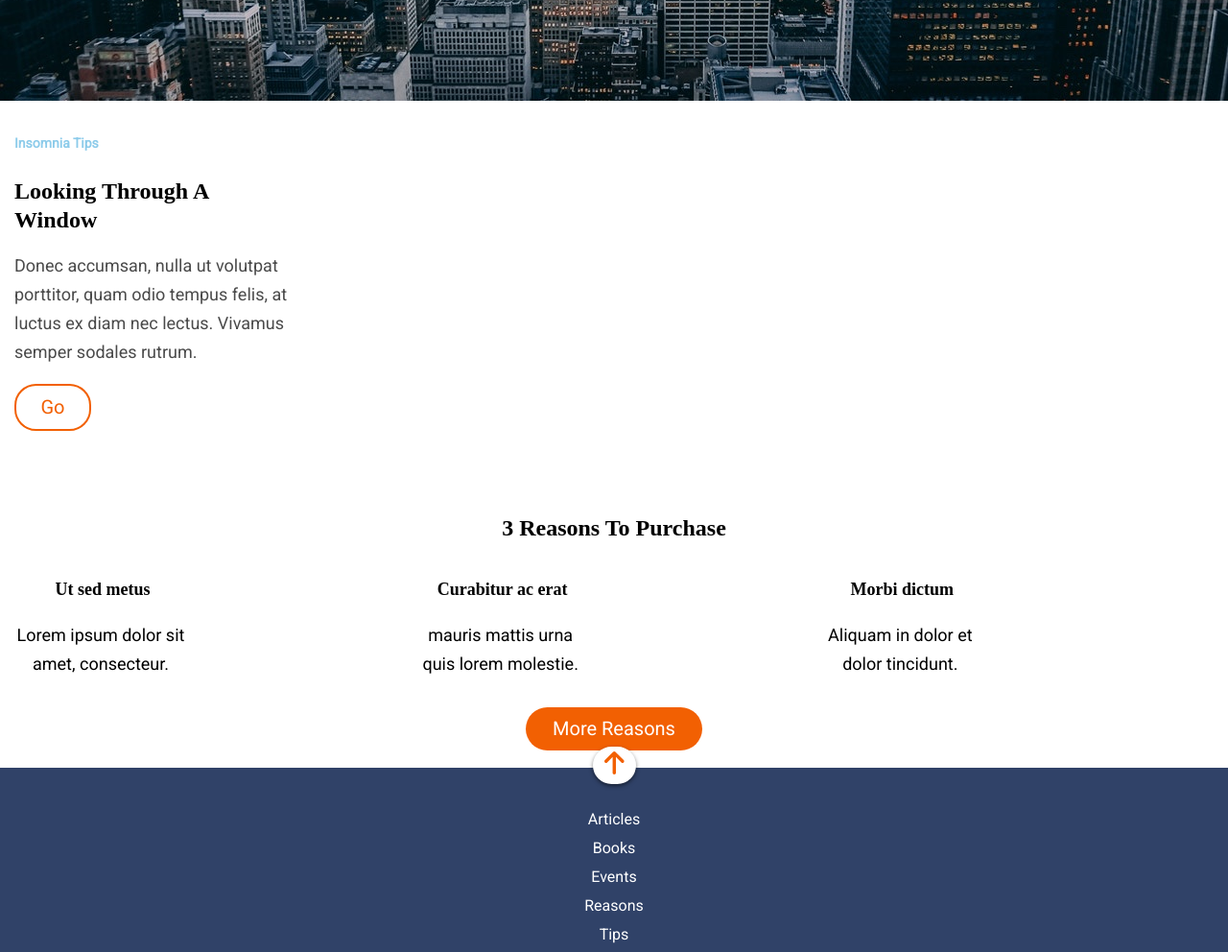
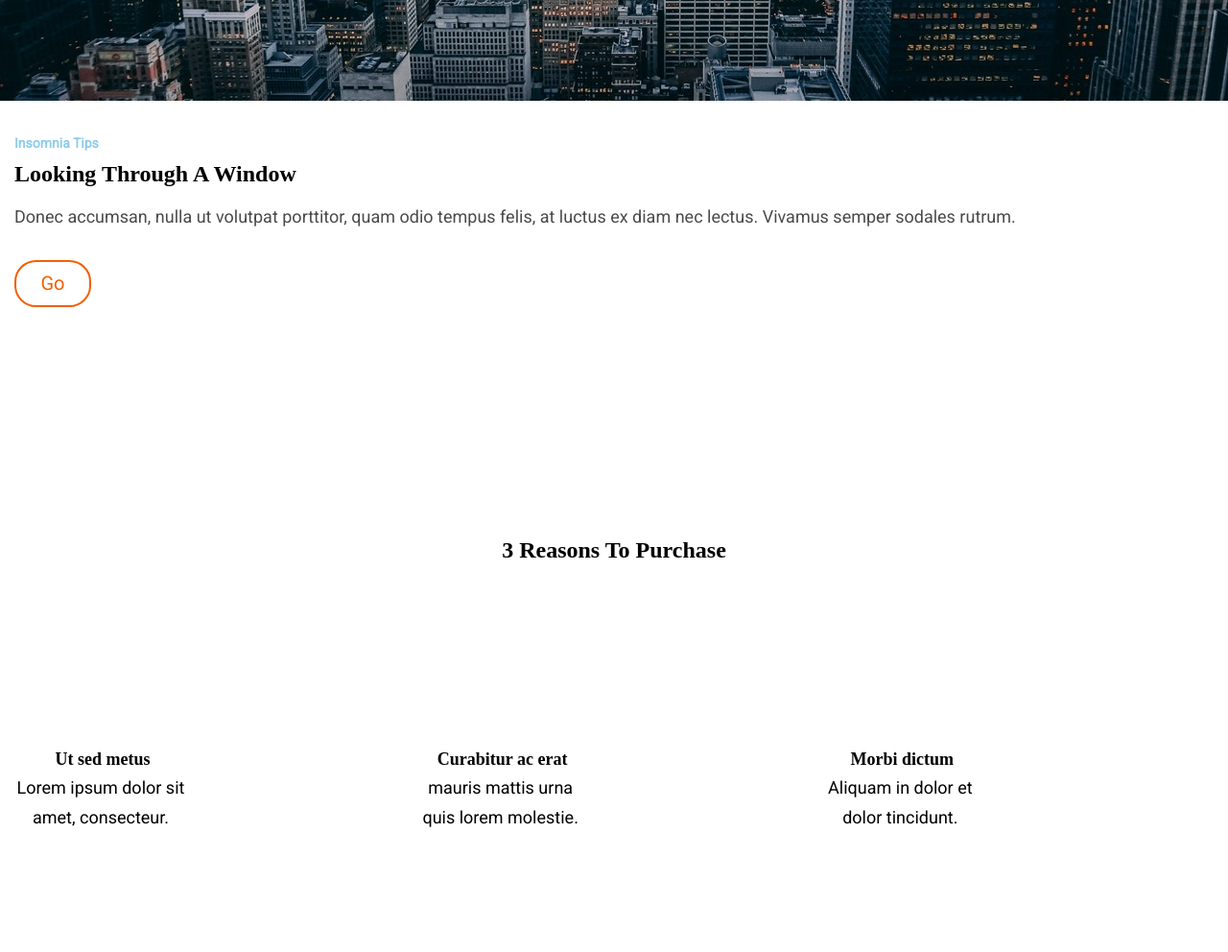
Before and after one commit to irisparedes/f-m1-evaluacion-final-irisparedes, a website: page docs/index.html in a window 1280 px wide. Shown: the part 463-1455 px from the top of the page at 96% size. Drawn offline with nearby package versions, Linux system fonts and the light colour scheme; files that its build step writes are made by us from their sources.

Commit message:
fix margins and paddings Reasons

```diff
--- a/_src/assets/scss/main.scss
+++ b/_src/assets/scss/main.scss
@@ -73,44 +73,64 @@ body {
 }
 //Main looking
 .looking__container {
-	//height: 376px;
+	height: 376px;
 	//width: 290px;
 	display: flex;
 	flex-direction: column;
 	justify-content: flex-start;
 	align-items: flex-start;
-	padding: 15px;
+	padding: 0 15px;
 	@media all and (min-width: 768px){
 
 
 
 	}
 }
-.looking__subtitle {
+.subtitle {
 	height: 30px;
 	font-family: Roboto;
 	font-size: 14px;
 	line-height: 2.14;
 	color: #8ccbea;
-	margin-top: 15px;
+	//padding-top: 30px;
+	margin-top: 30px;
+
+}
+
+.looking__subtitle {
+	//height: 30px;
+	font-family: Roboto;
+	font-size: 14px;
+	line-height: 2.14;
+	//color: #8ccbea;
+	//padding-top: 30px;
+	//margin-bottom: 0;
+	margin: 0;
+	box-sizing: border-box;
+
+
 }
 .looking__title .title {
-	width: 290px;
-	height: 60px;
+	//width: 290px;
+	//height: 60px;
 	font-family: RobotoSlab;
 	font-size: 24px;
 	font-weight: bold;
 	line-height: 1.25;
 	color: #000000;
 	margin: 0;
+	margin-top: 1px;
 }
 .looking__text .text {
-	width: 290px;
-	height: 120px;
+	//width: 290px;
+	//height: 120px;
 	font-family: Roboto;
 	font-size: 18px;
 	line-height: 1.67;
 	color: $colorText;
+	margin-bottom: 30px;
+	margin-top: 15px;
+
 }
 
 .looking__buttom {
@@ -149,6 +169,25 @@ body {
 	justify-content: center;
 	align-items: center;
 	padding: 15px;
+	height: 624px;
+}
+
+.reasons__title .title {
+	margin-top: 30px;
+	margin-bottom: 0;
+}
+.reasons__container .subtitle {
+	margin-top: 30px;
+	margin-bottom: 0;
+}
+.reasons__container .text {
+	margin: 0;
+}
+.reasons__buttom {
+	margin: 45px 68px 60px 68px;
+}
+.reasons__buttom .buttom {
+	padding-bottom: 38px;
 }
 @media all and (min-width: 768px) {
 	.reasons__container {
```
